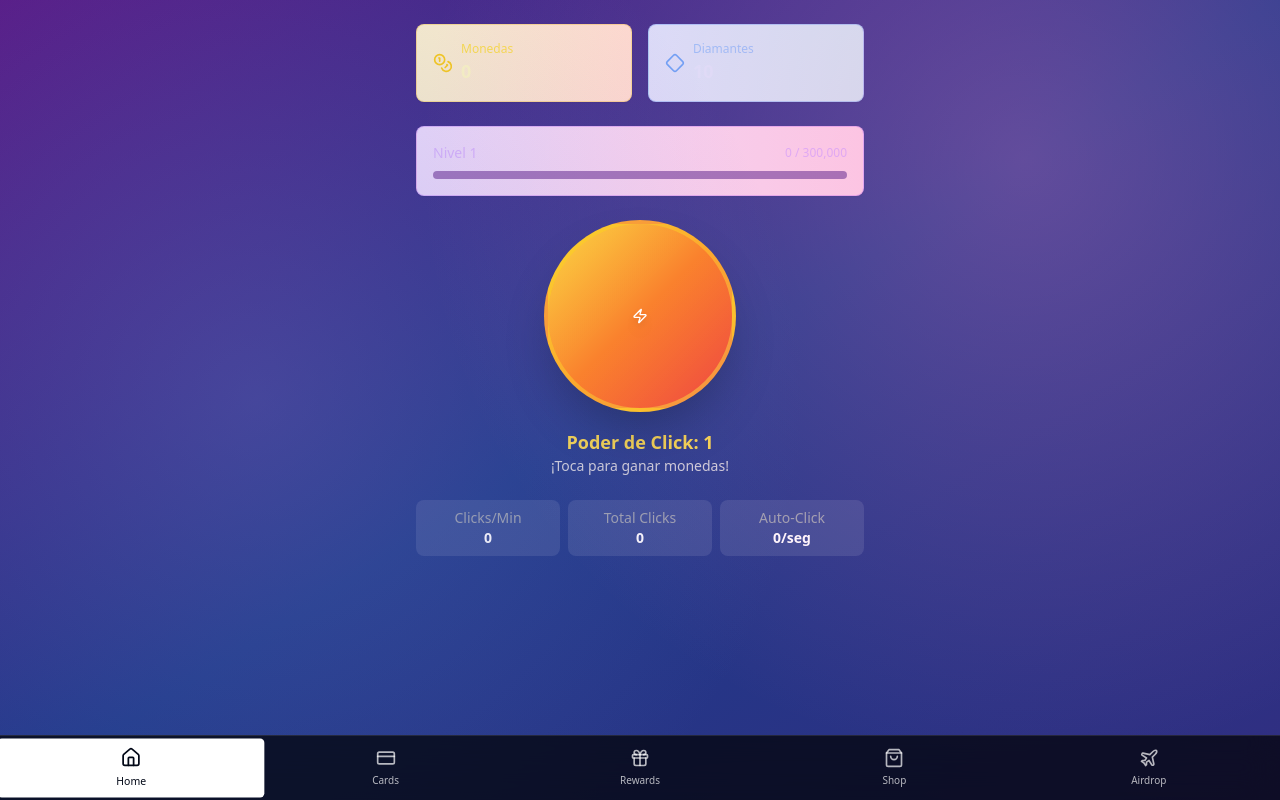
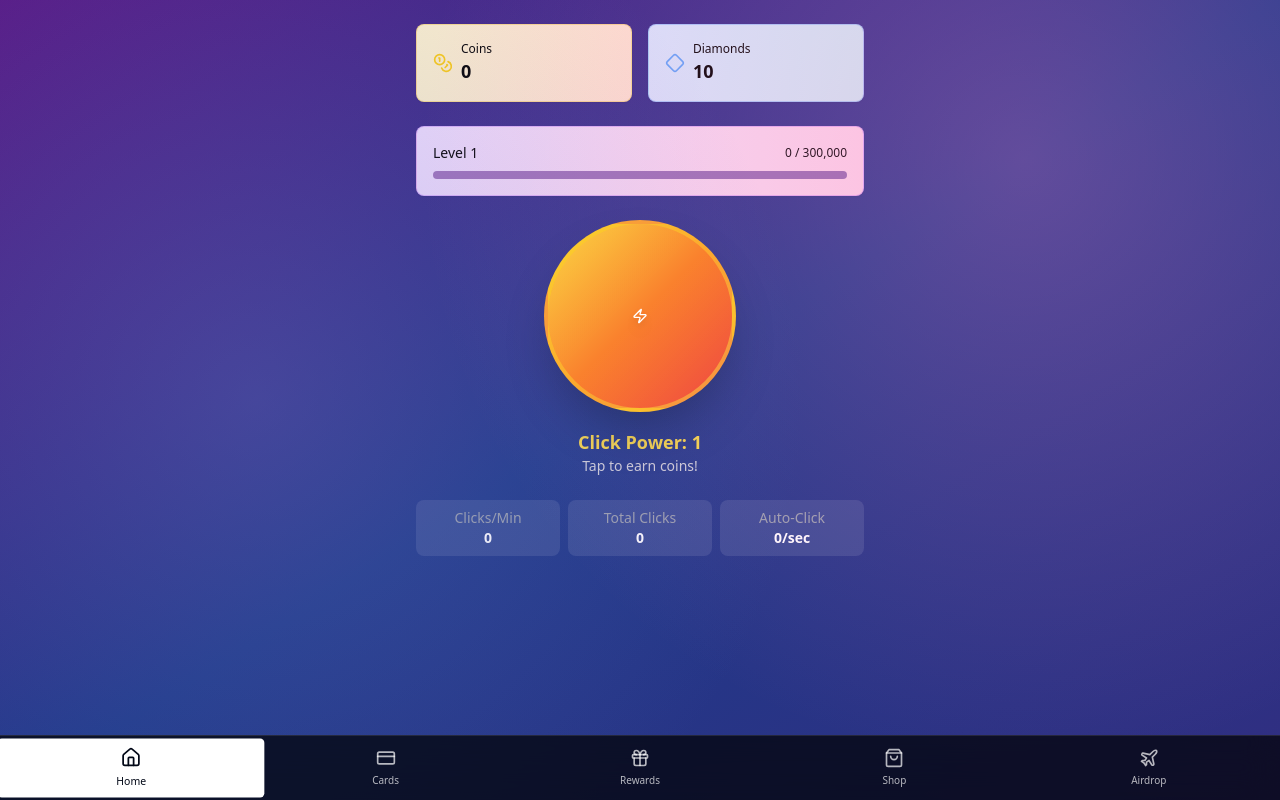
Before and after one commit to Pedro-afc/neo-miner, a React (Vite) app: page / in a window 1280 px wide. Built offline with nearby package versions, Linux system fonts and the light colour scheme.

Commit message:
Revert card design and adjust text
Reverts the card design in the cards tab to the previous version and adjusts the text color of the diamond, coin, and level counters to improve visibility against the card background.

```diff
--- a/src/components/CardsTab.tsx
+++ b/src/components/CardsTab.tsx
@@ -1,3 +1,4 @@
+
 import { useState, useEffect } from 'react';
 import { Button } from "@/components/ui/button";
 import { Card } from "@/components/ui/card";
@@ -206,7 +207,7 @@ const CardsTab = ({ gameState }: { gameState: GameState }) => {
         <h2 className="text-2xl font-bold bg-gradient-to-r from-yellow-400 to-orange-500 bg-clip-text text-transparent">
           Upgrade Cards
         </h2>
-        <p className="text-black text-sm mt-1">Upgrade your cards to increase your progress</p>
+        <p className="text-white text-sm mt-1">Upgrade your cards to increase your progress</p>
       </div>
 
       <div className="space-y-4">
--- a/src/components/GameScreen.tsx
+++ b/src/components/GameScreen.tsx
@@ -32,7 +32,6 @@ const GameScreen = ({ gameState }: GameScreenProps) => {
 
     // Add coins and experience
     setCoins(prev => prev + clickPower);
-    // Aumenta la experiencia en 1 con cada click (antes era clickPower * 100)
     setExperience(prev => prev + 1);
 
     // Add click effect
@@ -55,8 +54,8 @@ const GameScreen = ({ gameState }: GameScreenProps) => {
           <div className="flex items-center gap-2">
             <Coins className="w-5 h-5 text-yellow-400" />
             <div>
-              <p className="text-xs text-yellow-300">Monedas</p>
-              <p className="text-lg font-bold text-yellow-100">{coins.toLocaleString()}</p>
+              <p className="text-xs text-black font-medium">Coins</p>
+              <p className="text-lg font-bold text-black">{coins.toLocaleString()}</p>
             </div>
           </div>
         </Card>
@@ -65,8 +64,8 @@ const GameScreen = ({ gameState }: GameScreenProps) => {
           <div className="flex items-center gap-2">
             <Diamond className="w-5 h-5 text-blue-400" />
             <div>
-              <p className="text-xs text-blue-300">Diamantes</p>
-              <p className="text-lg font-bold text-blue-100">{diamonds.toLocaleString()}</p>
+              <p className="text-xs text-black font-medium">Diamonds</p>
+              <p className="text-lg font-bold text-black">{diamonds.toLocaleString()}</p>
             </div>
           </div>
         </Card>
@@ -76,8 +75,8 @@ const GameScreen = ({ gameState }: GameScreenProps) => {
       <Card className="bg-gradient-to-r from-purple-500/20 to-pink-500/20 border-purple-500/30 p-4">
         <div className="space-y-2">
           <div className="flex justify-between items-center">
-            <span className="text-sm text-purple-300">Nivel {level}</span>
-            <span className="text-xs text-purple-300">{experience.toLocaleString()} / {experienceRequired.toLocaleString()}</span>
+            <span className="text-sm text-black font-medium">Level {level}</span>
+            <span className="text-xs text-black font-medium">{experience.toLocaleString()} / {experienceRequired.toLocaleString()}</span>
           </div>
           <Progress value={experiencePercentage} className="h-2 bg-purple-900/50" />
         </div>
@@ -111,8 +110,8 @@ const GameScreen = ({ gameState }: GameScreenProps) => {
         </Button>
 
         <div className="text-center">
-          <p className="text-lg font-bold text-yellow-300">Poder de Click: {clickPower}</p>
-          <p className="text-sm text-gray-300">¡Toca para ganar monedas!</p>
+          <p className="text-lg font-bold text-yellow-300">Click Power: {clickPower}</p>
+          <p className="text-sm text-gray-300">Tap to earn coins!</p>
         </div>
       </div>
 
@@ -128,7 +127,7 @@ const GameScreen = ({ gameState }: GameScreenProps) => {
         </div>
         <div className="bg-white/10 rounded-lg p-2">
           <p className="text-gray-400">Auto-Click</p>
-          <p className="font-bold text-white">0/seg</p>
+          <p className="font-bold text-white">0/sec</p>
         </div>
       </div>
     </div>
```
